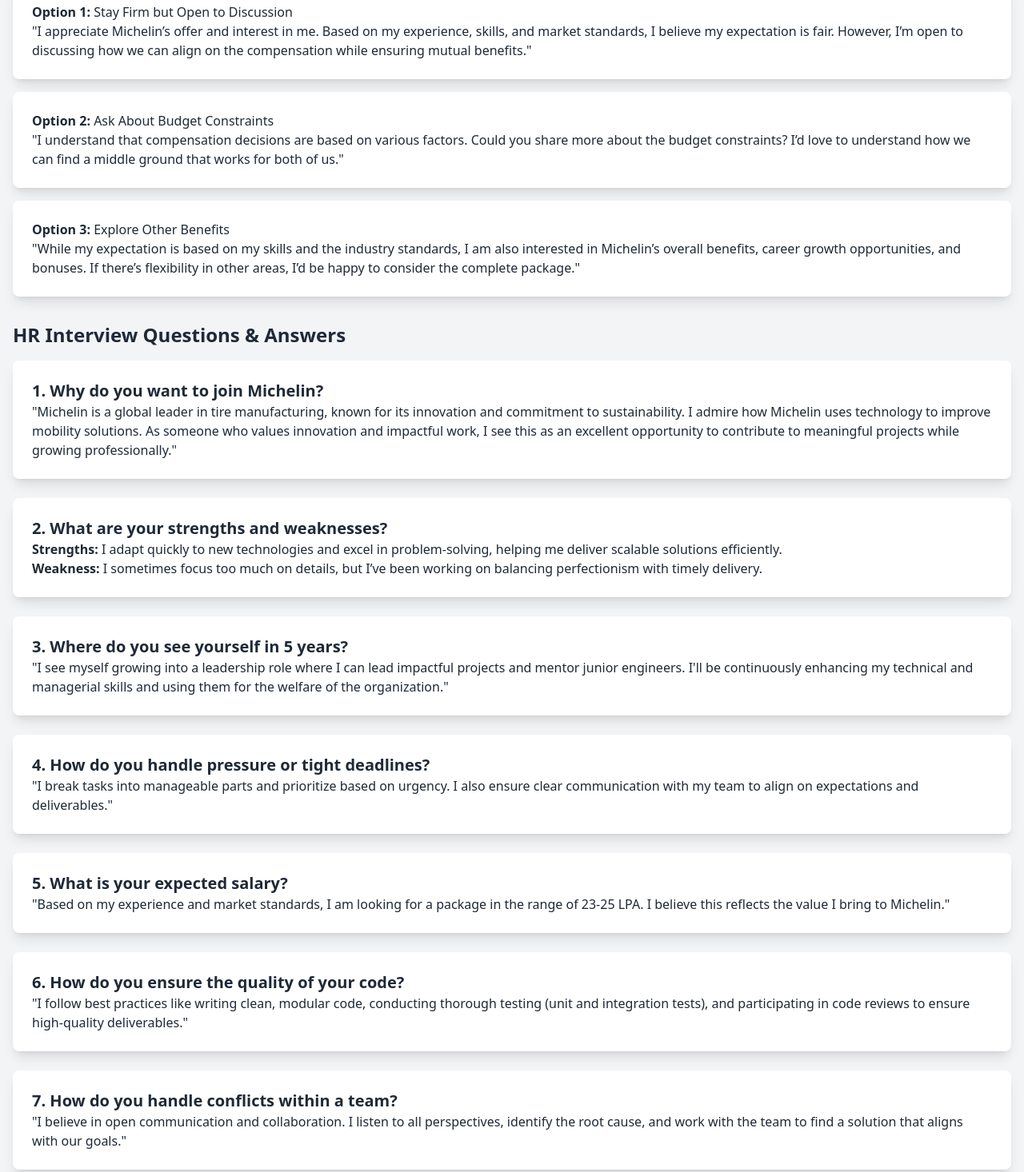
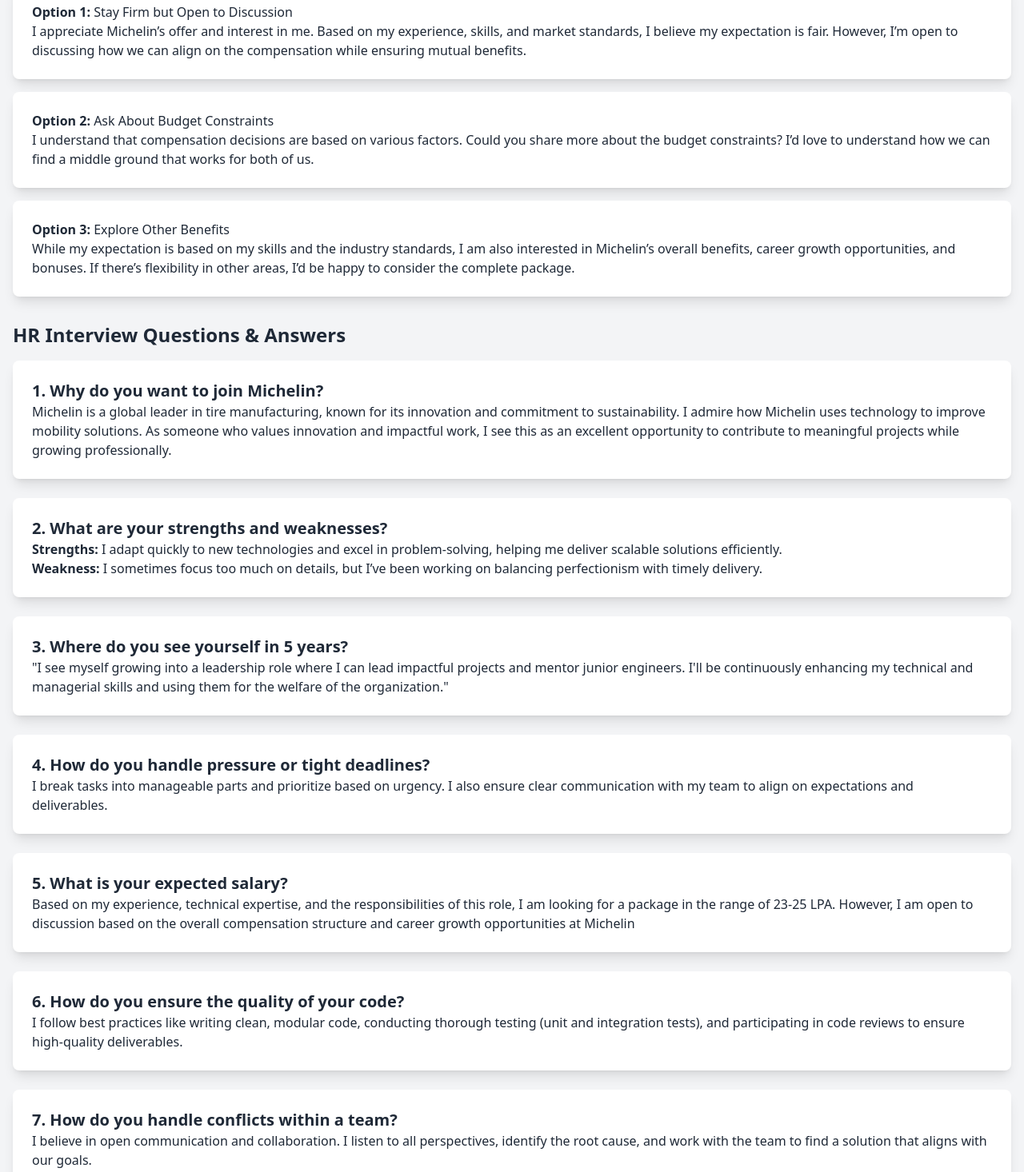
Before and after one commit to 1998rahulpatel/preparation, a plain HTML site: page index.html in a window 1280 px wide. Shown: the part 773-2239 px from the top of the page at 80% size. Drawn offline with nearby package versions, Linux system fonts and the light colour scheme.

Commit message:
Update index.html

```diff
--- a/index.html
+++ b/index.html
@@ -99,15 +99,15 @@
         <h3 class="text-xl font-bold">Response Options:</h3>
         <div class="bg-white p-6 rounded-lg shadow-lg card-hover-effect">
           <p><strong>Option 1:</strong> Stay Firm but Open to Discussion</p>
-          <p>"I appreciate Michelin’s offer and interest in me. Based on my experience, skills, and market standards, I believe my expectation is fair. However, I’m open to discussing how we can align on the compensation while ensuring mutual benefits."</p>
+          <p>I appreciate Michelin’s offer and interest in me. Based on my experience, skills, and market standards, I believe my expectation is fair. However, I’m open to discussing how we can align on the compensation while ensuring mutual benefits.</p>
         </div>
         <div class="bg-white p-6 rounded-lg shadow-lg card-hover-effect">
           <p><strong>Option 2:</strong> Ask About Budget Constraints</p>
-          <p>"I understand that compensation decisions are based on various factors. Could you share more about the budget constraints? I’d love to understand how we can find a middle ground that works for both of us."</p>
+          <p>I understand that compensation decisions are based on various factors. Could you share more about the budget constraints? I’d love to understand how we can find a middle ground that works for both of us.</p>
         </div>
         <div class="bg-white p-6 rounded-lg shadow-lg card-hover-effect">
           <p><strong>Option 3:</strong> Explore Other Benefits</p>
-          <p>"While my expectation is based on my skills and the industry standards, I am also interested in Michelin’s overall benefits, career growth opportunities, and bonuses. If there’s flexibility in other areas, I’d be happy to consider the complete package."</p>
+          <p>While my expectation is based on my skills and the industry standards, I am also interested in Michelin’s overall benefits, career growth opportunities, and bonuses. If there’s flexibility in other areas, I’d be happy to consider the complete package.</p>
         </div>
       </div>
     </section>
@@ -118,7 +118,7 @@
       <div class="space-y-6">
         <div class="bg-white p-6 rounded-lg shadow-lg card-hover-effect">
           <h3 class="text-xl font-bold">1. Why do you want to join Michelin?</h3>
-          <p>"Michelin is a global leader in tire manufacturing, known for its innovation and commitment to sustainability. I admire how Michelin uses technology to improve mobility solutions. As someone who values innovation and impactful work, I see this as an excellent opportunity to contribute to meaningful projects while growing professionally."</p>
+          <p>Michelin is a global leader in tire manufacturing, known for its innovation and commitment to sustainability. I admire how Michelin uses technology to improve mobility solutions. As someone who values innovation and impactful work, I see this as an excellent opportunity to contribute to meaningful projects while growing professionally.</p>
         </div>
         <div class="bg-white p-6 rounded-lg shadow-lg card-hover-effect">
           <h3 class="text-xl font-bold">2. What are your strengths and weaknesses?</h3>
@@ -131,19 +131,19 @@
         </div>
         <div class="bg-white p-6 rounded-lg shadow-lg card-hover-effect">
           <h3 class="text-xl font-bold">4. How do you handle pressure or tight deadlines?</h3>
-          <p>"I break tasks into manageable parts and prioritize based on urgency. I also ensure clear communication with my team to align on expectations and deliverables."</p>
+          <p>I break tasks into manageable parts and prioritize based on urgency. I also ensure clear communication with my team to align on expectations and deliverables.</p>
         </div>
         <div class="bg-white p-6 rounded-lg shadow-lg card-hover-effect">
           <h3 class="text-xl font-bold">5. What is your expected salary?</h3>
-          <p>"Based on my experience and market standards, I am looking for a package in the range of 23-25 LPA. I believe this reflects the value I bring to Michelin."</p>
+          <p>Based on my experience, technical expertise, and the responsibilities of this role, I am looking for a package in the range of 23-25 LPA. However, I am open to discussion based on the overall compensation structure and career growth opportunities at Michelin</p>
         </div>
         <div class="bg-white p-6 rounded-lg shadow-lg card-hover-effect">
           <h3 class="text-xl font-bold">6. How do you ensure the quality of your code?</h3>
-          <p>"I follow best practices like writing clean, modular code, conducting thorough testing (unit and integration tests), and participating in code reviews to ensure high-quality deliverables."</p>
+          <p>I follow best practices like writing clean, modular code, conducting thorough testing (unit and integration tests), and participating in code reviews to ensure high-quality deliverables.</p>
         </div>
         <div class="bg-white p-6 rounded-lg shadow-lg card-hover-effect">
           <h3 class="text-xl font-bold">7. How do you handle conflicts within a team?</h3>
-          <p>"I believe in open communication and collaboration. I listen to all perspectives, identify the root cause, and work with the team to find a solution that aligns with our goals."</p>
+          <p>I believe in open communication and collaboration. I listen to all perspectives, identify the root cause, and work with the team to find a solution that aligns with our goals.</p>
         </div>
         <div class="bg-white p-6 rounded-lg shadow-lg card-hover-effect">
           <h3 class="text-xl font-bold">8. Do you have any questions for us?</h3>
@@ -197,7 +197,7 @@
       <div class="bg-white p-6 rounded-lg shadow-lg card-hover-effect">
         <ul class="list-disc list-inside">
           <li><strong>Research Market Standards:</strong> Use platforms like Glassdoor, AmbitionBox, and LinkedIn.</li>
-          <li><strong>Highlight Your Value:</strong> "With my experience in Java, Spring Boot, and cloud solutions, I have consistently delivered high-quality results. I believe this justifies my expectation of 22-24 LPA."</li>
+          <li><strong>Highlight Your Value:</strong> With my experience in Java, Spring Boot, and cloud solutions, I have consistently delivered high-quality results. I believe this justifies my expectation of 23-25 LPA.</li>
           <li><strong>Be Flexible but Firm:</strong> Show willingness to negotiate but stand firm on your minimum acceptable salary.</li>
           <li><strong>Consider the Entire Package:</strong> Look beyond fixed salary (bonuses, benefits, stock options).</li>
         </ul>
```
